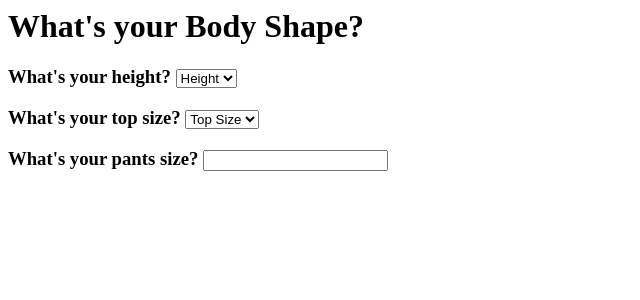
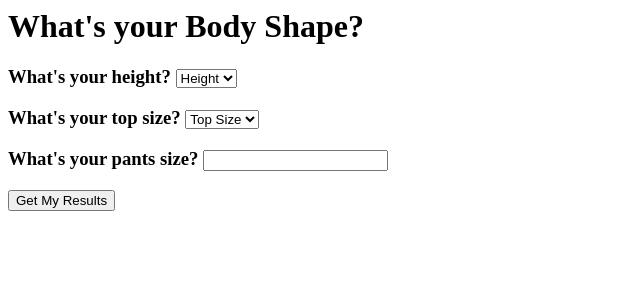
Before and after one commit to shapeshopper/shapeshopper, a Python web app: template shapeshopper/templates/survey.html in a window 1280 px wide. Shown: the top 300 px of the page, without its empty margins (0-640 px from the left). Run offline with Jinja, Linux system fonts and the light colour scheme; the template is opened without the code that fills it, so the values that code supplies are empty.

```diff
--- a/shapeshopper/main.py
+++ b/shapeshopper/main.py
@@ -30,6 +30,6 @@ class SurveyHandler(webapp2.RequestHandler):
         survey_template = env.get_template('survey.html')
         self.response.out.write(main_template.render())
 app = webapp2.WSGIApplication([
-    ('/', MainHandler)
-    ('/', SurveyHandler)
+    ('/', MainHandler
+    '/', SurveyHandler)
 ], debug=True)
--- a/shapeshopper/templates/survey.html
+++ b/shapeshopper/templates/survey.html
@@ -30,3 +30,6 @@
       <option value"3X"> 3X</option>
       <option value"4X"> 4X</option></select>
       <h3>What's your pants size? <input type="type">
+        <p><input type="button" value="Get My Results"></p>
+  </body>
+</html>
```
Also changed, not shown: 1 other file.
